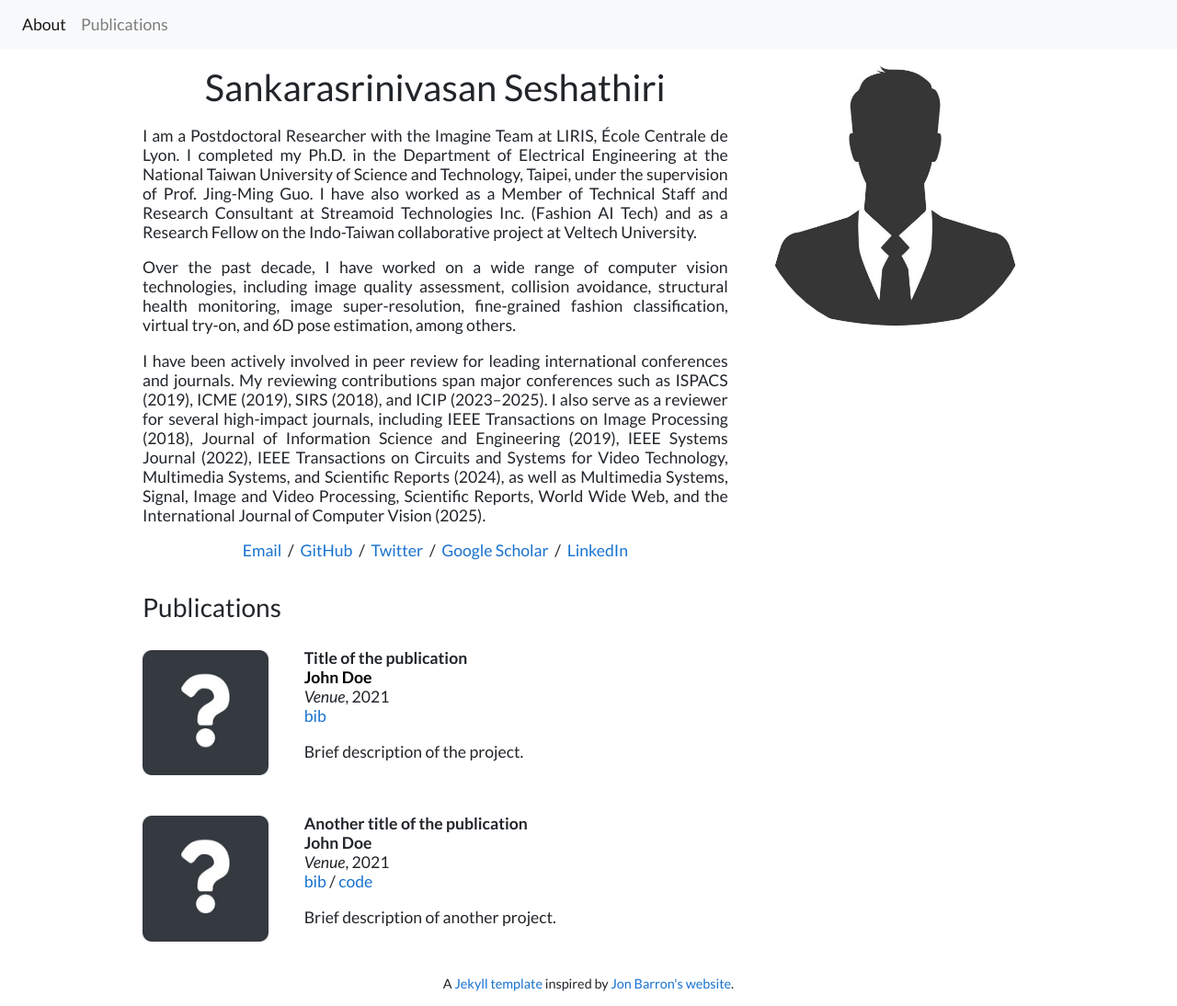
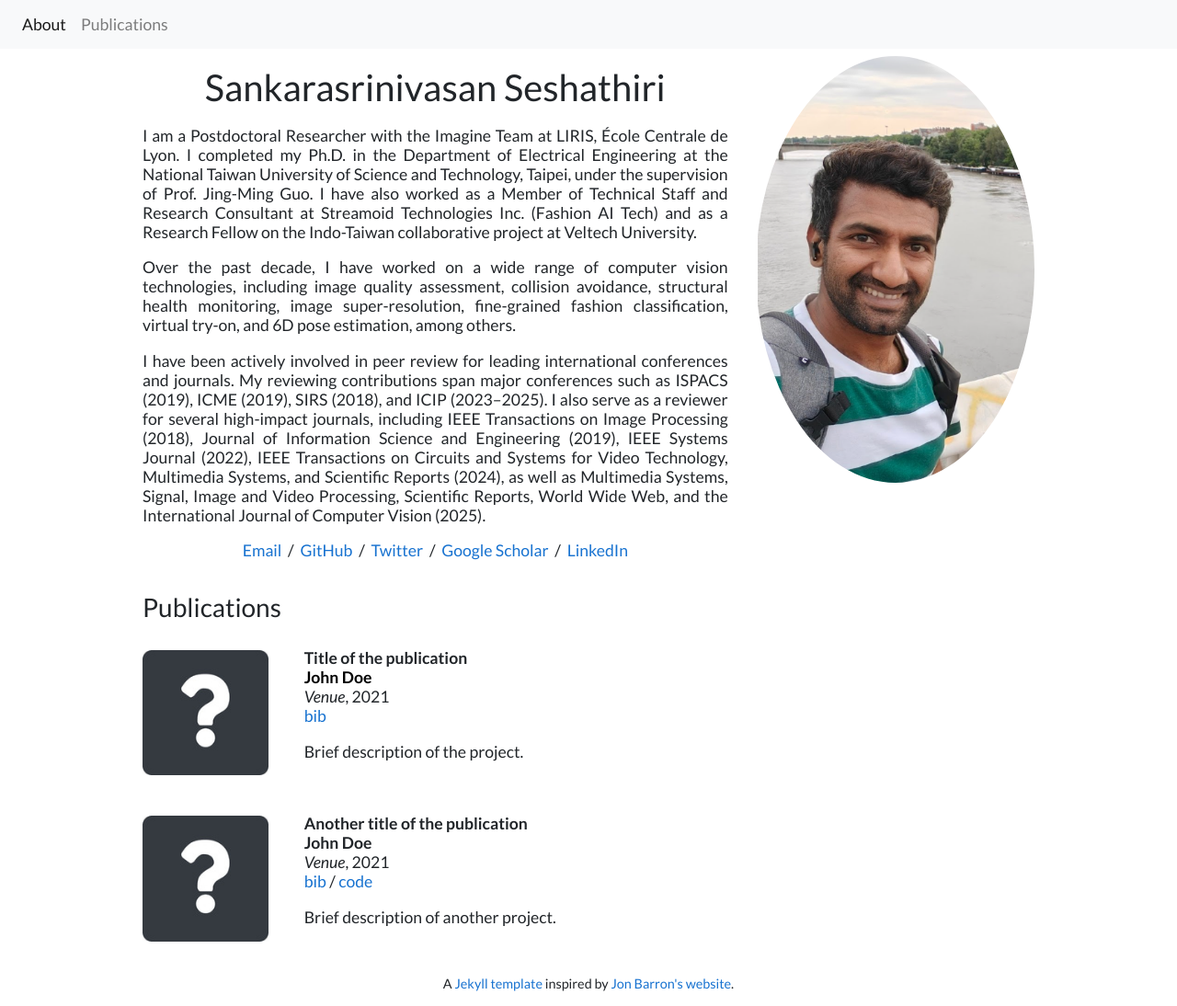
Before and after one commit to SankarSrin/SankarSrin.github.io, a Jekyll site: the page built from index.html, in a window 1280 px wide and 1094 px high. Shown: the whole window at 92% size. Built offline with Jekyll 4.4.1, drawn with Linux system fonts in a browser that asks for light colours.

Commit message:
Update index.html

```diff
--- a/index.html
+++ b/index.html
@@ -28,7 +28,7 @@ layout: default
         </p>
     </div>
     <div class="col-md-4" style="z-index:4;">
-        <img alt="profile photo" id="portrait" src="images/portrait.jpg">
+        <img alt="profile photo" id="portrait" src="portrait.jpg">
     </div>
 </div>
 
```
